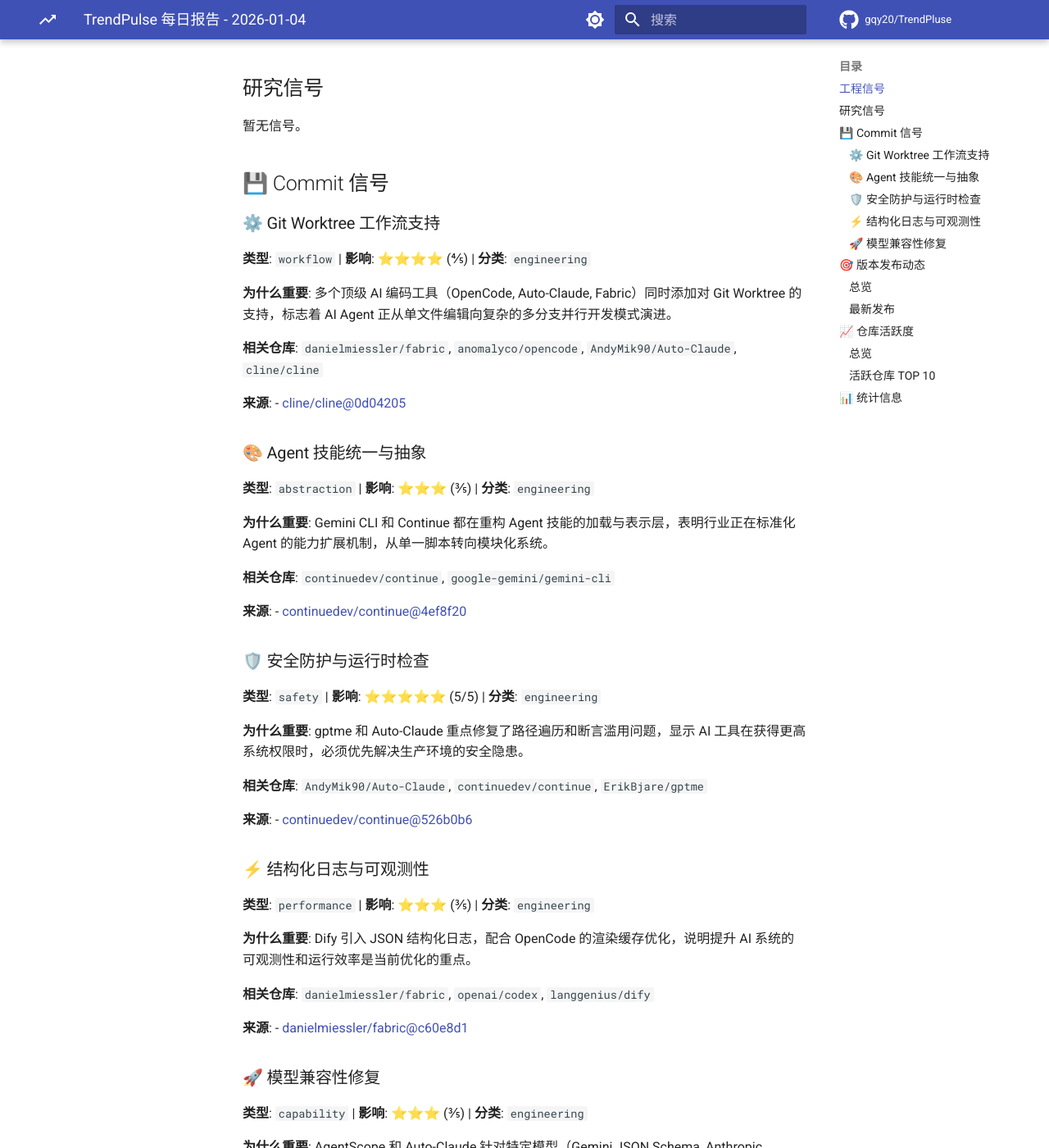
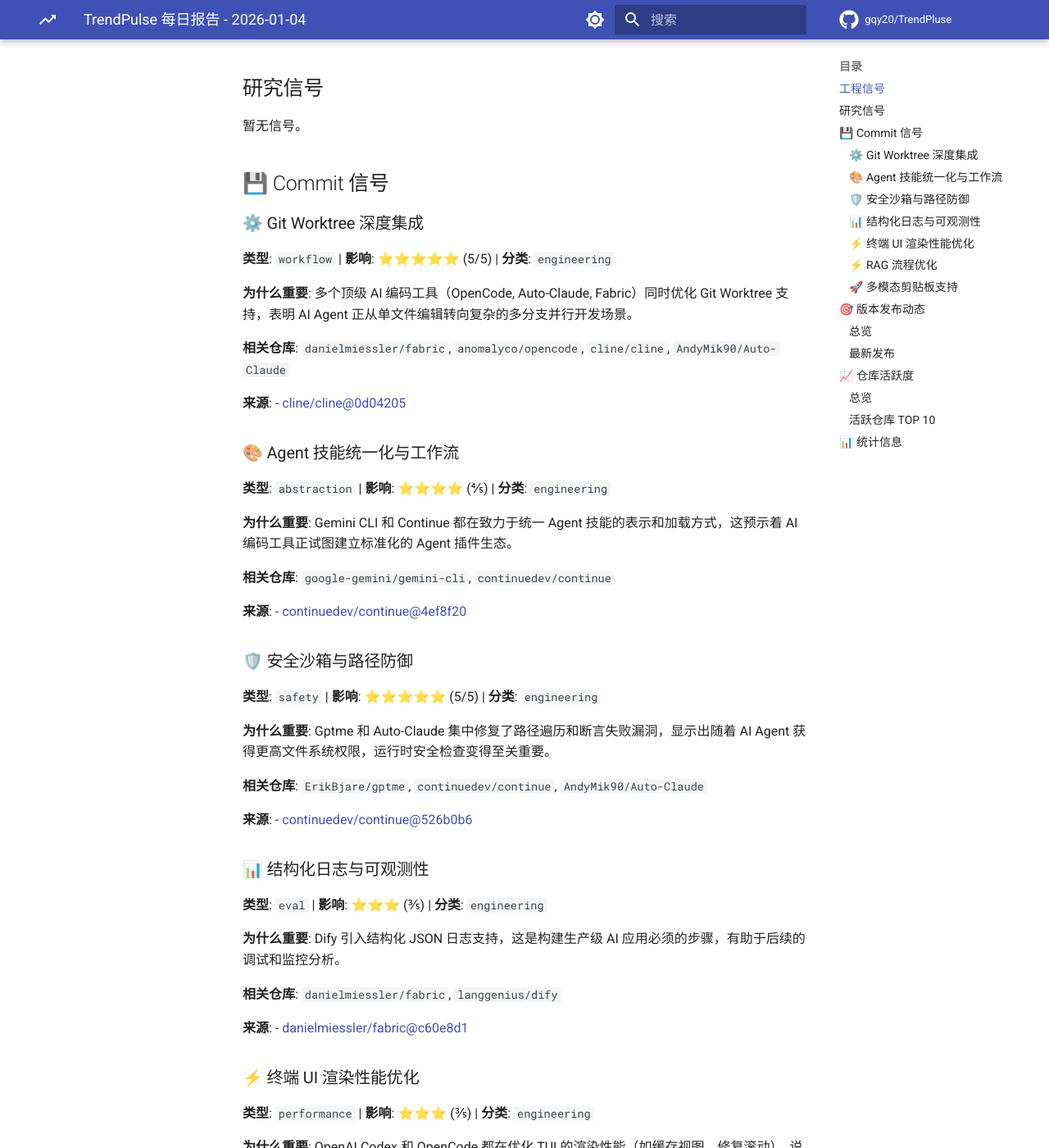
Before and after one commit to gqy20/TrendPluse, an MkDocs documentation site: the page built from docs/reports/report-2026-01-04.md, in a window 1280 px wide and 1400 px high, scrolled down 320 px. Shown: the whole window at 82% size. Built offline with MkDocs 1.6.1 and Material for MkDocs 9.7.7, drawn with Linux system fonts in a browser that asks for light colours; nearby versions of some CDN libraries; library files that are not in the unit come from our copies; comment, search, counter and statistics services are not loaded; some of the changed text lies outside the part shown.

Commit message:
docs: update daily trend report [skip ci]

```diff
--- a/docs/reports/report-2026-01-04.md
+++ b/docs/reports/report-2026-01-04.md
@@ -11,64 +11,88 @@
 暂无信号。
 ## 💾 Commit 信号
 
-### ⚙️ Git Worktree 工作流支持
+### ⚙️ Git Worktree 深度集成
 
-**类型**: `workflow` | **影响**: ⭐⭐⭐⭐ (4/5) | **分类**: `engineering`
+**类型**: `workflow` | **影响**: ⭐⭐⭐⭐⭐ (5/5) | **分类**: `engineering`
 
-**为什么重要**: 多个顶级 AI 编码工具（OpenCode, Auto-Claude, Fabric）同时添加对 Git Worktree 的支持，标志着 AI Agent 正从单文件编辑向复杂的多分支并行开发模式演进。
+**为什么重要**: 多个顶级 AI 编码工具（OpenCode, Auto-Claude, Fabric）同时优化 Git Worktree 支持，表明 AI Agent 正从单文件编辑转向复杂的多分支并行开发场景。
 
-**相关仓库**: `danielmiessler/fabric`, `anomalyco/opencode`, `AndyMik90/Auto-Claude`, `cline/cline`
+**相关仓库**: `danielmiessler/fabric`, `anomalyco/opencode`, `cline/cline`, `AndyMik90/Auto-Claude`
 
 **来源**:
 - [cline/cline@0d04205](https://github.com/cline/cline/commit/0d04205dc4194c54e4bf424d2dc80f2fe1697e98)
 
 
-### 🎨 Agent 技能统一与抽象
+### 🎨 Agent 技能统一化与工作流
 
-**类型**: `abstraction` | **影响**: ⭐⭐⭐ (3/5) | **分类**: `engineering`
+**类型**: `abstraction` | **影响**: ⭐⭐⭐⭐ (4/5) | **分类**: `engineering`
 
-**为什么重要**: Gemini CLI 和 Continue 都在重构 Agent 技能的加载与表示层，表明行业正在标准化 Agent 的能力扩展机制，从单一脚本转向模块化系统。
+**为什么重要**: Gemini CLI 和 Continue 都在致力于统一 Agent 技能的表示和加载方式，这预示着 AI 编码工具正试图建立标准化的 Agent 插件生态。
 
-**相关仓库**: `continuedev/continue`, `google-gemini/gemini-cli`
+**相关仓库**: `google-gemini/gemini-cli`, `continuedev/continue`
 
 **来源**:
 - [continuedev/continue@4ef8f20](https://github.com/continuedev/continue/commit/4ef8f201e9a7c94d77cea7de2f936361fa926361)
 
 
-### 🛡️ 安全防护与运行时检查
+### 🛡️ 安全沙箱与路径防御
 
 **类型**: `safety` | **影响**: ⭐⭐⭐⭐⭐ (5/5) | **分类**: `engineering`
 
-**为什么重要**: gptme 和 Auto-Claude 重点修复了路径遍历和断言滥用问题，显示 AI 工具在获得更高系统权限时，必须优先解决生产环境的安全隐患。
+**为什么重要**: Gptme 和 Auto-Claude 集中修复了路径遍历和断言失败漏洞，显示出随着 AI Agent 获得更高文件系统权限，运行时安全检查变得至关重要。
 
-**相关仓库**: `AndyMik90/Auto-Claude`, `continuedev/continue`, `ErikBjare/gptme`
+**相关仓库**: `ErikBjare/gptme`, `continuedev/continue`, `AndyMik90/Auto-Claude`
 
 **来源**:
 - [continuedev/continue@526b0b6](https://github.com/continuedev/continue/commit/526b0b6672abe22567a7f54ed8274e00db19824e)
 
 
-### ⚡ 结构化日志与可观测性
+### 📊 结构化日志与可观测性
 
-**类型**: `performance` | **影响**: ⭐⭐⭐ (3/5) | **分类**: `engineering`
+**类型**: `eval` | **影响**: ⭐⭐⭐ (3/5) | **分类**: `engineering`
 
-**为什么重要**: Dify 引入 JSON 结构化日志，配合 OpenCode 的渲染缓存优化，说明提升 AI 系统的可观测性和运行效率是当前优化的重点。
+**为什么重要**: Dify 引入结构化 JSON 日志支持，这是构建生产级 AI 应用必须的步骤，有助于后续的调试和监控分析。
 
-**相关仓库**: `danielmiessler/fabric`, `openai/codex`, `langgenius/dify`
+**相关仓库**: `danielmiessler/fabric`, `langgenius/dify`
 
 **来源**:
 - [danielmiessler/fabric@c60e8d1](https://github.com/danielmiessler/fabric/commit/c60e8d1bf716080bc8c9454d0bf6c586027de56d)
 
 
-### 🚀 模型兼容性修复
+### ⚡ 终端 UI 渲染性能优化
 
-**类型**: `capability` | **影响**: ⭐⭐⭐ (3/5) | **分类**: `engineering`
+**类型**: `performance` | **影响**: ⭐⭐⭐ (3/5) | **分类**: `engineering`
 
-**为什么重要**: AgentScope 和 Auto-Claude 针对特定模型（Gemini JSON Schema, Anthropic tool_use）的底层 Bug 修复，反映了多模型适配的复杂性和必要性。
+**为什么重要**: OpenAI Codex 和 OpenCode 都在优化 TUI 的渲染性能（如缓存视图、修复滚动），说明终端类 AI 工具正在面临大规模输出时的性能瓶颈。
 
-**相关仓库**: `danielmiessler/fabric`, `AndyMik90/Auto-Claude`, `agentscope-ai/agentscope`
+**相关仓库**: `danielmiessler/fabric`, `anomalyco/opencode`, `openai/codex`
 
 **来源**:
 - [danielmiessler/fabric@a5ac60c](https://github.com/danielmiessler/fabric/commit/a5ac60cedf0bfee2ebba4104f32992a831329c70)
+
+
+### ⚡ RAG 流程优化
+
+**类型**: `performance` | **影响**: ⭐⭐⭐ (3/5) | **分类**: `engineering`
+
+**为什么重要**: Dify 增加了在单数据集检索时跳过 Rerank 的逻辑，这种针对性的优化能显著降低延迟和成本，提升 RAG 系统的效率。
+
+**相关仓库**: `danielmiessler/fabric`, `langgenius/dify`
+
+**来源**:
+- [danielmiessler/fabric@96ce083](https://github.com/danielmiessler/fabric/commit/96ce0838b5cca3649c4fc76f80feb5d98124b233)
+
+
+### 🚀 多模态剪贴板支持
+
+**类型**: `capability` | **影响**: ⭐⭐ (2/5) | **分类**: `engineering`
+
+**为什么重要**: Zed 编辑器增加了对 Windows DIB 图像剪贴板的支持，反映了编辑器正逐步增强对图像和多模态内容的原生处理能力。
+
+**相关仓库**: `danielmiessler/fabric`, `zed-industries/zed`
+
+**来源**:
+- [danielmiessler/fabric@3d88f8e](https://github.com/danielmiessler/fabric/commit/3d88f8e2fcafa43d1224d267e5b14fa4ab77cf2c)
 
 
 ---
```
Also changed, not shown: other parts of docs/reports/report-2026-01-04.md (+7 -7 lines), docs/reports/index.md (+3 -3 lines), reports/report-2026-01-04.md (+50 -26 lines).
